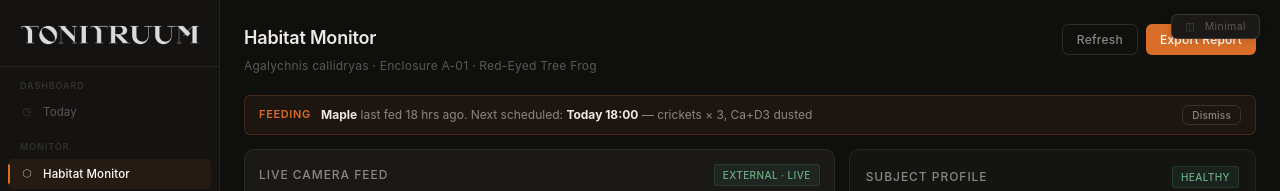
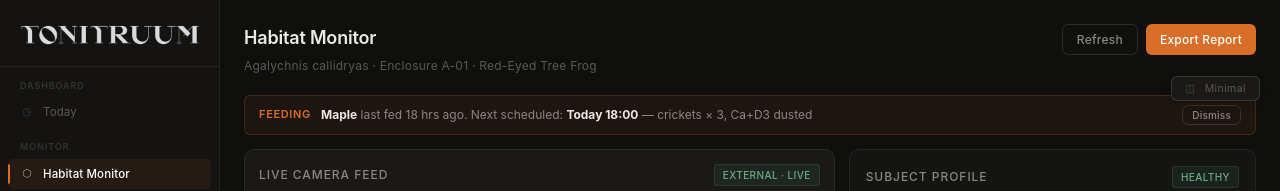
Before and after one commit to xinghao-ni/raspberry-pi-project, a plain HTML site: page index.html in a window 1280 px wide. Shown: the top 191 px of the page. Drawn offline with nearby package versions, Linux system fonts and the light colour scheme; no server answers.

Commit message:
Fix minimal toggle position to avoid overlapping header action buttons
Co-Authored-By: Claude Sonnet 4.6 <noreply@anthropic.com>

```diff
--- a/shared.css
+++ b/shared.css
@@ -661,7 +661,7 @@ html.light-mode ::-webkit-scrollbar-track { background: transparent; }
    MINIMAL MODE
    ══════════════════════════════════════════════ */
 .minimal-toggle {
-  position: fixed; top: 14px; right: 20px; z-index: 500;
+  position: fixed; top: 76px; right: 20px; z-index: 500;
   padding: 5px 13px; border-radius: 6px;
   border: 1px solid var(--border-light);
   background: var(--bg-card); color: var(--text-muted);
```
